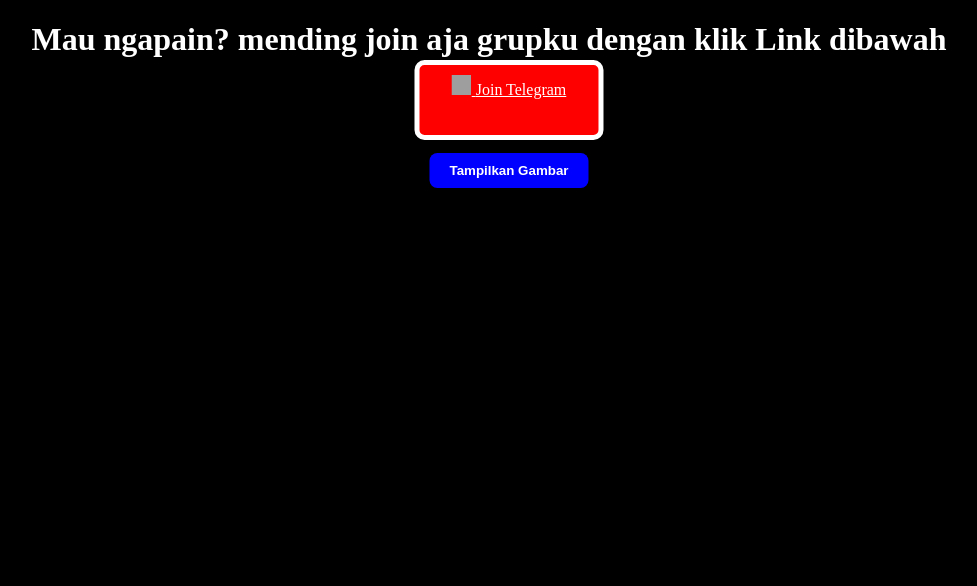
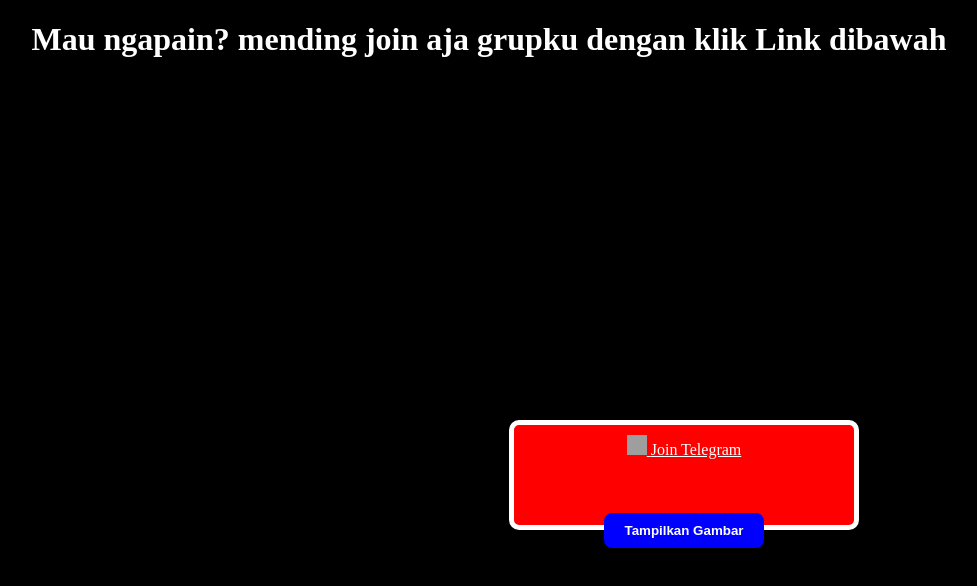
Before and after one commit to kurtulx/webku, a plain HTML site: page index.html in a window 1280 px wide. Shown: the whole page, without its empty margins (151-1128 px from the left). Drawn offline with Linux system fonts and the light colour scheme; grey boxes are pictures that could not be loaded.

Commit message:
Update index.html

```diff
--- a/index.html
+++ b/index.html
@@ -18,14 +18,14 @@
         position: absolute;
         color: white;
         background: red;
+        top: 50%;
         left: 50%;
-        transform: translate(-50%, -50%);
-        height: 50px;
+        height: 10%;
         padding: 10px;
         margin: 20px;
         border: 5px solid white;
         border-radius: 10px;
-        width: 50x;
+        width: 25%;
         text-align: center;
         }
         .LinkTele img {
@@ -101,6 +101,7 @@
     <div class="huruf">
         <h1>Mau ngapain? mending join aja grupku dengan klik Link dibawah</h1>
         </div>
+    <div>
     <a href="https://t.me/Viper_Network" class="LinkTele">
     <img src="https://upload.wikimedia.org/wikipedia/commons/8/82/Telegram_logo.svg" alt="Telegram">
     <span>Join Telegram</span>
```
